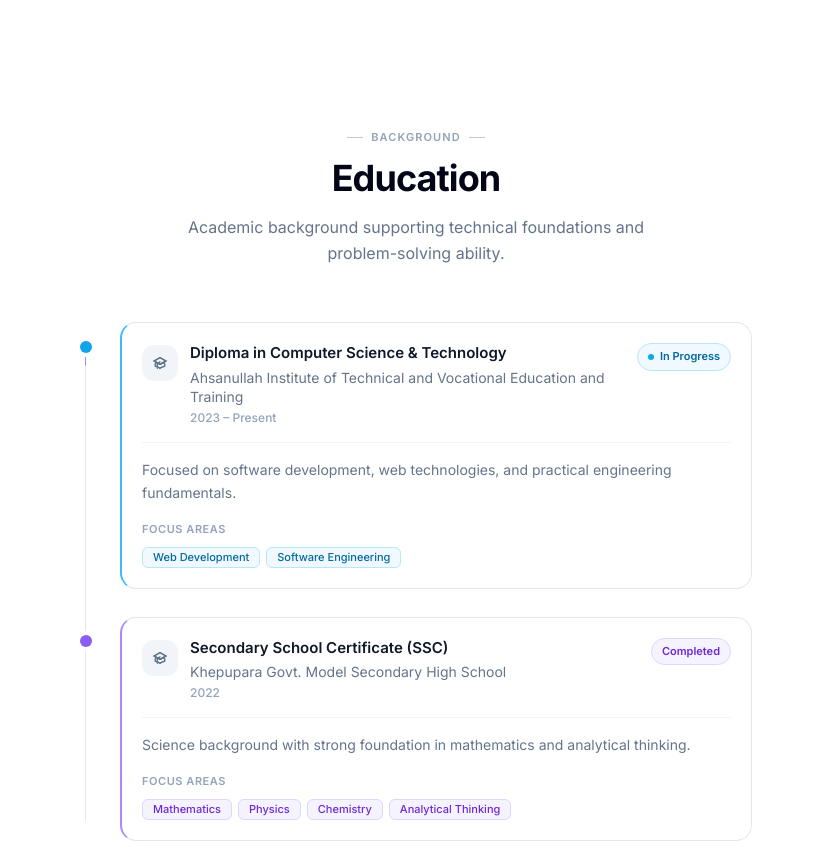
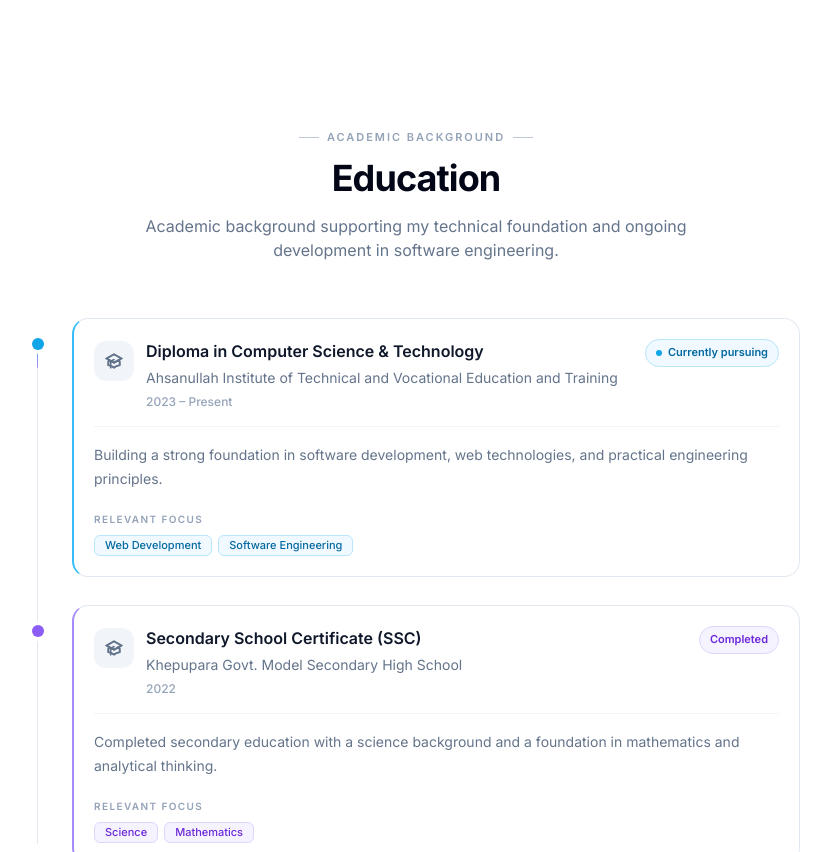
Before and after one commit to mehedirobi/mehedirobi-portfolio, a React (Vite) app: page / in a window 1280 px wide. Shown: the part 6080-6932 px from the top of the page, without its empty margins (224-1055 px from the left). Built offline with nearby package versions, Linux system fonts and the light colour scheme.

Commit message:
optimised education

```diff
--- a/src/components/Education.jsx
+++ b/src/components/Education.jsx
@@ -1,86 +1,139 @@
 import React, { useRef } from "react";
-import { motion, useInView, useScroll, useTransform } from "framer-motion";
+import {
+  motion,
+  useReducedMotion,
+  useScroll,
+  useTransform,
+} from "framer-motion";
 import { HiOutlineAcademicCap } from "react-icons/hi";
 import { Section, Card } from "./UI";
 
-// ─── Data
+/* -------------------------------------------------------------------------- */
+/* Education Data                                                             */
+/* -------------------------------------------------------------------------- */
 
 const EDUCATION = [
   {
-    id:          "diploma-cst",
-    degree:      "Diploma in Computer Science & Technology",
-    institution: "Ahsanullah Institute of Technical and Vocational Education and Training",
+    id: "diploma-cst",
+    degree: "Diploma in Computer Science & Technology",
+    institution:
+      "Ahsanullah Institute of Technical and Vocational Education and Training",
     shortInstitution: "Ahsanullah ITVET",
-    year:        "2023 – Present",
-    status:      "In Progress",
-    description: "Focused on software development, web technologies, and practical engineering fundamentals.",
-    focus:       ["Web Development", "Software Engineering",],
-    current:     true,
-    color:       "sky",
+    period: "2023 – Present",
+    status: "Currently pursuing",
+    description:
+      "Building a strong foundation in software development, web technologies, and practical engineering principles.",
+    focus: ["Web Development", "Software Engineering"],
+    current: true,
+    color: "sky",
   },
+
   {
-    id:          "ssc-science",
-    degree:      "Secondary School Certificate (SSC)",
+    id: "ssc-science",
+    degree: "Secondary School Certificate (SSC)",
     institution: "Khepupara Govt. Model Secondary High School",
     shortInstitution: "Khepupara Govt. School",
-    year:        "2022",
-    status:      "Completed",
-    description: "Science background with strong foundation in mathematics and analytical thinking.",
-    focus:       ["Mathematics", "Physics", "Chemistry", "Analytical Thinking"],
-    current:     false,
-    color:       "violet",
+    period: "2022",
+    status: "Completed",
+    description:
+      "Completed secondary education with a science background and a foundation in mathematics and analytical thinking.",
+    focus: ["Science", "Mathematics"],
+    current: false,
+    color: "violet",
   },
 ];
 
-// ─── Color map ────────────────────────────────────────────────────────────────
+/* -------------------------------------------------------------------------- */
+/* Color Configuration                                                        */
+/* -------------------------------------------------------------------------- */
 
 const COLOR = {
   sky: {
-    dot:    "bg-sky-500 dark:bg-sky-400",
-    ring:   "ring-sky-100 dark:ring-sky-900/40",
+    dot: "bg-sky-500 dark:bg-sky-400",
+    ring: "ring-sky-100 dark:ring-sky-900/40",
     border: "border-l-sky-400 dark:border-l-sky-500",
-    badge:  "bg-sky-50 text-sky-700 border-sky-200 dark:bg-sky-900/30 dark:text-sky-400 dark:border-sky-800",
-    tag:    "bg-sky-50 text-sky-700 border-sky-200 dark:bg-sky-900/25 dark:text-sky-400 dark:border-sky-800/60",
-    icon:   "group-hover:bg-sky-600 group-hover:text-white dark:group-hover:bg-sky-500 dark:group-hover:text-white",
-    bullet: "bg-sky-400 dark:bg-sky-500",
+    badge:
+      "bg-sky-50 text-sky-700 border-sky-200 dark:bg-sky-950/40 dark:text-sky-400 dark:border-sky-800/60",
+    tag:
+      "bg-sky-50 text-sky-700 border-sky-200 dark:bg-sky-950/30 dark:text-sky-400 dark:border-sky-800/60",
+    icon:
+      "group-hover:bg-sky-600 group-hover:text-white dark:group-hover:bg-sky-500",
   },
+
   violet: {
-    dot:    "bg-violet-500 dark:bg-violet-400",
-    ring:   "ring-violet-100 dark:ring-violet-900/40",
+    dot: "bg-violet-500 dark:bg-violet-400",
+    ring: "ring-violet-100 dark:ring-violet-900/40",
     border: "border-l-violet-400 dark:border-l-violet-500",
-    badge:  "bg-violet-50 text-violet-700 border-violet-200 dark:bg-violet-900/30 dark:text-violet-400 dark:border-violet-800",
-    tag:    "bg-violet-50 text-violet-700 border-violet-200 dark:bg-violet-900/25 dark:text-violet-400 dark:border-violet-800/60",
-    icon:   "group-hover:bg-violet-600 group-hover:text-white dark:group-hover:bg-violet-500 dark:group-hover:text-white",
-    bullet: "bg-violet-400 dark:bg-violet-500",
+    badge:
+      "bg-violet-50 text-violet-700 border-violet-200 dark:bg-violet-950/40 dark:text-violet-400 dark:border-violet-800/60",
+    tag:
+      "bg-violet-50 text-violet-700 border-violet-200 dark:bg-violet-950/30 dark:text-violet-400 dark:border-violet-800/60",
+    icon:
+      "group-hover:bg-violet-600 group-hover:text-white dark:group-hover:bg-violet-500",
   },
 };
 
-// ─── Animations ───────────────────────────────────────────────────────────────
+/* -------------------------------------------------------------------------- */
+/* Animation Configuration                                                    */
+/* -------------------------------------------------------------------------- */
 
-const VIEWPORT = { once: true, amount: 0.2 };
+const VIEWPORT = {
+  once: true,
+  amount: 0.15,
+};
 
 const containerVariants = {
   hidden: {},
-  show:   { transition: { staggerChildren: 0.1, delayChildren: 0.05 } },
+  show: {
+    transition: {
+      staggerChildren: 0.1,
+      delayChildren: 0.05,
+    },
+  },
 };
 
 const fadeUp = {
-  hidden: { opacity: 0, y: 20 },
-  show:   { opacity: 1, y: 0, transition: { duration: 0.55, ease: [0.22, 1, 0.36, 1] } },
+  hidden: {
+    opacity: 0,
+    y: 18,
+  },
+
+  show: {
+    opacity: 1,
+    y: 0,
+    transition: {
+      duration: 0.5,
+      ease: [0.22, 1, 0.36, 1],
+    },
+  },
 };
 
-const cardVariant = {
-  hidden: { opacity: 0, x: -12 },
-  show:   { opacity: 1, x: 0,   transition: { duration: 0.5, ease: [0.22, 1, 0.36, 1] } },
+const cardVariants = {
+  hidden: {
+    opacity: 0,
+    x: -12,
+  },
+
+  show: {
+    opacity: 1,
+    x: 0,
+    transition: {
+      duration: 0.5,
+      ease: [0.22, 1, 0.36, 1],
+    },
+  },
 };
 
-// ─── AnimatedLine ─────────────────────────────────────────────────────────────
+/* -------------------------------------------------------------------------- */
+/* Animated Timeline                                                          */
+/* -------------------------------------------------------------------------- */
 
-const AnimatedLine = ({ containerRef }) => {
+const AnimatedLine = ({ containerRef, shouldReduce }) => {
   const { scrollYProgress } = useScroll({
-    target:  containerRef,
-    offset:  ["start 80%", "end 60%"],
+    target: containerRef,
+    offset: ["start 80%", "end 60%"],
   });
+
   const scaleY = useTransform(scrollYProgress, [0, 1], [0, 1]);
 
   return (
@@ -89,68 +142,104 @@ const AnimatedLine = ({ containerRef }) => {
       aria-hidden="true"
     >
       <div className="absolute inset-0 bg-slate-200 dark:bg-slate-800" />
+
       <motion.div
-        style={{ scaleY, originY: 0 }}
+        style={shouldReduce ? {} : { scaleY, originY: 0 }}
         className="absolute inset-0 bg-gradient-to-b from-sky-400 to-violet-400"
       />
     </div>
   );
 };
 
-// ─── TimelineDot ──────────────────────────────────────────────────────────────
+/* -------------------------------------------------------------------------- */
+/* Timeline Dot                                                               */
+/* -------------------------------------------------------------------------- */
 
-const TimelineDot = ({ color, isCurrent }) => {
+const TimelineDot = ({ color, isCurrent, shouldReduce }) => {
   const c = COLOR[color];
+
   return (
     <div
-      className="absolute left-0 top-[1.15rem] flex items-center justify-center"
+      className="absolute left-0 top-[1.25rem] flex items-center justify-center"
       aria-hidden="true"
     >
       {isCurrent ? (
         <span className="relative flex h-3 w-3">
-          <span className={`animate-ping absolute inline-flex h-full w-full rounded-full opacity-60 ${c.dot}`} />
-          <span className={`relative inline-flex h-3 w-3 rounded-full ring-4 ring-white dark:ring-slate-950 ${c.dot}`} />
+          {!shouldReduce && (
+            <span
+              className={`absolute inline-flex h-full w-full rounded-full opacity-60 animate-ping ${c.dot}`}
+            />
+          )}
+
+          <span
+            className={`relative inline-flex h-3 w-3 rounded-full ring-4 ring-white dark:ring-slate-950 ${c.dot} ${c.ring}`}
+          />
         </span>
       ) : (
-        <span className={`h-3 w-3 rounded-full ring-4 ring-white dark:ring-slate-950 ${c.dot}`} />
+        <span
+          className={`h-3 w-3 rounded-full ring-4 ring-white dark:ring-slate-950 ${c.dot}`}
+        />
       )}
     </div>
   );
 };
 
-// ─── StatusBadge ──────────────────────────────────────────────────────────────
+/* -------------------------------------------------------------------------- */
+/* Status Badge                                                               */
+/* -------------------------------------------------------------------------- */
 
-const StatusBadge = ({ item }) => {
-  const c         = COLOR[item.color];
-  const isCurrent = item.current;
+const StatusBadge = ({ item, shouldReduce }) => {
+  const c = COLOR[item.color];
 
   return (
     <span
       className={`
         inline-flex items-center gap-1.5
-        px-2.5 py-1 rounded-full text-[11px] font-semibold
-        border shrink-0 select-none
+        shrink-0
+        rounded-full
+        border
+        px-2.5 py-1
+        text-[10px] sm:text-[11px]
+        font-semibold
+        select-none
         ${c.badge}
       `}
     >
-      {isCurrent && (
+      {item.current && (
         <span className="relative flex h-1.5 w-1.5 shrink-0">
-          <span className={`animate-ping absolute inline-flex h-full w-full rounded-full opacity-70 ${c.dot}`} />
-          <span className={`relative inline-flex h-1.5 w-1.5 rounded-full ${c.dot}`} />
+          {!shouldReduce && (
+            <span
+              className={`absolute inline-flex h-full w-full rounded-full opacity-60 animate-ping ${c.dot}`}
+            />
+          )}
+
+          <span
+            className={`relative inline-flex h-1.5 w-1.5 rounded-full ${c.dot}`}
+          />
         </span>
       )}
+
       {item.status}
     </span>
   );
 };
 
-// ─── FocusTag ─────────────────────────────────────────────────────────────────
+/* -------------------------------------------------------------------------- */
+/* Focus Tag                                                                  */
+/* -------------------------------------------------------------------------- */
 
 const FocusTag = ({ label, colorClass }) => (
   <span
     className={`
-      px-2.5 py-1 text-[11px] font-medium rounded-md
-      border cursor-default leading-none
+      inline-flex
+      items-center
+      rounded-md
+      border
+      px-2.5 py-1
+      text-[11px]
+      font-medium
+      leading-none
+      select-none
       ${colorClass}
     `}
   >
@@ -158,166 +247,286 @@ const FocusTag = ({ label, colorClass }) => (
   </span>
 );
 
-// ─── EducationCard ────────────────────────────────────────────────────────────
+/* -------------------------------------------------------------------------- */
+/* Education Card                                                             */
+/* -------------------------------------------------------------------------- */
 
-const EducationCard = ({ item }) => {
-  const c      = COLOR[item.color];
-  const ref    = useRef(null);
-  const inView = useInView(ref, { once: true, amount: 0.3 });
+const EducationCard = ({ item, shouldReduce }) => {
+  const c = COLOR[item.color];
 
   return (
+    <motion.article
+      variants={cardVariants}
+      className="relative pl-9 sm:pl-10"
+    >
+      <TimelineDot
+        color={item.color}
+        isCurrent={item.current}
+        shouldReduce={shouldReduce}
+      />
+
       <motion.div
-      ref={ref}
-      variants={cardVariant}
-      initial="hidden"
-      animate={inView ? "show" : "hidden"}
-      className="relative pl-10"
+        whileHover={
+          shouldReduce
+            ? undefined
+            : {
+                y: -3,
+                transition: { duration: 0.2 },
+              }
+        }
       >
-      <TimelineDot color={item.color} isCurrent={item.current} />
-
-      <motion.div whileHover={{ y: -3, transition: { duration: 0.2 } }}>
         <Card
           className={`
-            group h-full
-            border-l-2 ${c.border}
-            transition-shadow duration-300
-            hover:shadow-md hover:shadow-slate-100 dark:hover:shadow-black/20
+            group
+            h-full
+            border-l-2
+            ${c.border}
+            transition-shadow
+            duration-300
+            hover:shadow-lg
+            hover:shadow-slate-200/50
+            dark:hover:shadow-black/20
           `}
         >
-          {/* ── Header ── */}
-          <div className="flex items-start justify-between gap-3 mb-1">
-            <div className="flex items-start gap-3 min-w-0 flex-1">
-
-              {/* Icon */}
+          {/* Header */}
+          <div className="flex items-start justify-between gap-3">
+            <div className="flex min-w-0 flex-1 items-start gap-3">
+              {/* Academic Icon */}
               <div
                 className={`
-                  shrink-0 mt-0.5 flex items-center justify-center
-                  w-9 h-9 rounded-xl
-                  bg-slate-100 dark:bg-slate-800
-                  text-slate-500 dark:text-slate-400
-                  transition-colors duration-300
+                  mt-0.5
+                  flex h-10 w-10 shrink-0
+                  items-center justify-center
+                  rounded-xl
+                  bg-slate-100
+                  text-slate-500
+                  transition-colors
+                  duration-300
+                  dark:bg-slate-800
+                  dark:text-slate-400
                   ${c.icon}
                 `}
               >
-                <HiOutlineAcademicCap className="w-4.5 h-4.5" aria-hidden="true" />
+                <HiOutlineAcademicCap
+                  className="h-5 w-5"
+                  aria-hidden="true"
+                />
               </div>
 
               <div className="min-w-0 flex-1">
-                <h3 className="text-[15px] font-semibold text-slate-900 dark:text-white leading-snug">
+                <h3
+                  className="
+                    text-[15px]
+                    sm:text-base
+                    font-semibold
+                    leading-snug
+                    text-slate-900
+                    dark:text-white
+                  "
+                >
                   {item.degree}
                 </h3>
-                {/* Full name visible, short name for tight spaces */}
-                <p className="mt-1 text-sm text-slate-500 dark:text-slate-400 leading-snug">
-                  <span className="hidden sm:inline">{item.institution}</span>
-                  <span className="inline sm:hidden">{item.shortInstitution}</span>
+
+                <p
+                  className="
+                    mt-1
+                    text-sm
+                    leading-relaxed
+                    text-slate-500
+                    dark:text-slate-400
+                  "
+                >
+                  <span className="hidden sm:inline">
+                    {item.institution}
+                  </span>
+
+                  <span className="sm:hidden">
+                    {item.shortInstitution}
+                  </span>
                 </p>
-                <p className="mt-1 text-xs font-medium text-slate-400 dark:text-slate-500">
-                  {item.year}
+
+                <p
+                  className="
+                    mt-1
+                    text-xs
+                    font-medium
+                    text-slate-400
+                    dark:text-slate-500
+                  "
+                >
+                  {item.period}
                 </p>
               </div>
             </div>
 
-            <StatusBadge item={item} />
+            <StatusBadge
+              item={item}
+              shouldReduce={shouldReduce}
+            />
           </div>
 
-          {/* ── Divider ── */}
-          <div className="border-t border-slate-100 dark:border-slate-800 my-4" />
+          {/* Divider */}
+          <div className="my-4 border-t border-slate-100 dark:border-slate-800" />
 
-          {/* ── Description ── */}
-          <p className="text-sm leading-relaxed text-slate-500 dark:text-slate-400 mb-4">
+          {/* Description */}
+          <p
+            className="
+              text-sm
+              leading-6
+              text-slate-500
+              dark:text-slate-400
+            "
+          >
             {item.description}
           </p>
 
-          {/* ── Focus tags ── */}
+          {/* Relevant Focus */}
           {item.focus?.length > 0 && (
-            <div>
-              <p className="text-[11px] font-semibold uppercase tracking-wider text-slate-400 dark:text-slate-600 mb-2">
-                Focus areas
+            <div className="mt-5">
+              <p
+                className="
+                  mb-2
+                  text-[10px]
+                  font-semibold
+                  uppercase
+                  tracking-[0.14em]
+                  text-slate-400
+                  dark:text-slate-500
+                "
+              >
+                Relevant focus
               </p>
+
               <div className="flex flex-wrap gap-1.5">
-                {item.focus.map((f) => (
-                  <FocusTag key={f} label={f} colorClass={c.tag} />
+                {item.focus.map((focus) => (
+                  <FocusTag
+                    key={focus}
+                    label={focus}
+                    colorClass={c.tag}
+                  />
                 ))}
               </div>
             </div>
           )}
-
         </Card>
       </motion.div>
-    </motion.div>
+    </motion.article>
   );
 };
 
-// ─── SectionHeader ────────────────────────────────────────────────────────────
+/* -------------------------------------------------------------------------- */
+/* Section Header                                                             */
+/* -------------------------------------------------------------------------- */
 
-const SectionHeader = () => {
-  const ref    = useRef(null);
-  const inView = useInView(ref, { once: true, amount: 0.4 });
-
-  return (
+const SectionHeader = () => (
   <motion.div
-      ref={ref}
     variants={containerVariants}
     initial="hidden"
-      animate={inView ? "show" : "hidden"}
-      className="text-center mb-14"
+    whileInView="show"
+    viewport={VIEWPORT}
+    className="mb-12 text-center sm:mb-14"
   >
     <motion.p
       variants={fadeUp}
       className="
-          inline-flex items-center gap-2
-          text-[11px] font-semibold uppercase tracking-widest
-          text-slate-400 dark:text-slate-500 mb-3
+        mb-3
+        inline-flex
+        items-center
+        gap-2
+        text-[11px]
+        font-semibold
+        uppercase
+        tracking-[0.18em]
+        text-slate-400
+        dark:text-slate-500
       "
     >
-        <span className="w-4 h-px bg-current opacity-60" />
-        Background
-        <span className="w-4 h-px bg-current opacity-60" />
+      <span
+        className="h-px w-5 bg-current opacity-60"
+        aria-hidden="true"
+      />
+
+      Academic Background
+
+      <span
+        className="h-px w-5 bg-current opacity-60"
+        aria-hidden="true"
+      />
     </motion.p>
 
     <motion.h2
       variants={fadeUp}
-        className="text-3xl sm:text-4xl font-bold tracking-tight text-slate-950 dark:text-white"
+      className="
+        text-3xl
+        font-bold
+        tracking-tight
+        text-slate-950
+        dark:text-white
+        sm:text-4xl
+      "
     >
       Education
     </motion.h2>
 
     <motion.p
       variants={fadeUp}
-        className="mt-4 max-w-lg mx-auto text-base text-slate-500 dark:text-slate-400 leading-relaxed"
+      className="
+        mx-auto
+        mt-4
+        max-w-xl
+        text-sm
+        leading-7
+        text-slate-500
+        dark:text-slate-400
+        sm:text-base
+      "
     >
-        Academic background supporting technical foundations and problem-solving ability.
+      Academic background supporting my technical foundation and
+      ongoing development in software engineering.
     </motion.p>
   </motion.div>
 );
-};
 
-// ─── Education (main export) ──────────────────────────────────────────────────
+/* -------------------------------------------------------------------------- */
+/* Education                                                                  */
+/* -------------------------------------------------------------------------- */
 
 export default function Education() {
   const timelineRef = useRef(null);
+  const shouldReduce = useReducedMotion();
 
   return (
-    <Section id="education" aria-label="Education">
-
+    <Section
+      id="education"
+      aria-label="Education and academic background"
+    >
       <SectionHeader />
 
-      <div ref={timelineRef} className="relative max-w-2xl mx-auto">
-        <AnimatedLine containerRef={timelineRef} />
+      <div
+        ref={timelineRef}
+        className="relative mx-auto max-w-3xl"
+      >
+        <AnimatedLine
+          containerRef={timelineRef}
+          shouldReduce={shouldReduce}
+        />
 
         <motion.div
           variants={containerVariants}
           initial="hidden"
           whileInView="show"
           viewport={VIEWPORT}
-          className="space-y-7"
+          className="space-y-6 sm:space-y-7"
         >
           {EDUCATION.map((item) => (
-            <EducationCard key={item.id} item={item} />
+            <EducationCard
+              key={item.id}
+              item={item}
+              shouldReduce={shouldReduce}
+            />
           ))}
         </motion.div>
       </div>
-
     </Section>
   );
 }
```
Lines whose indentation alone changed are shown as unchanged.
